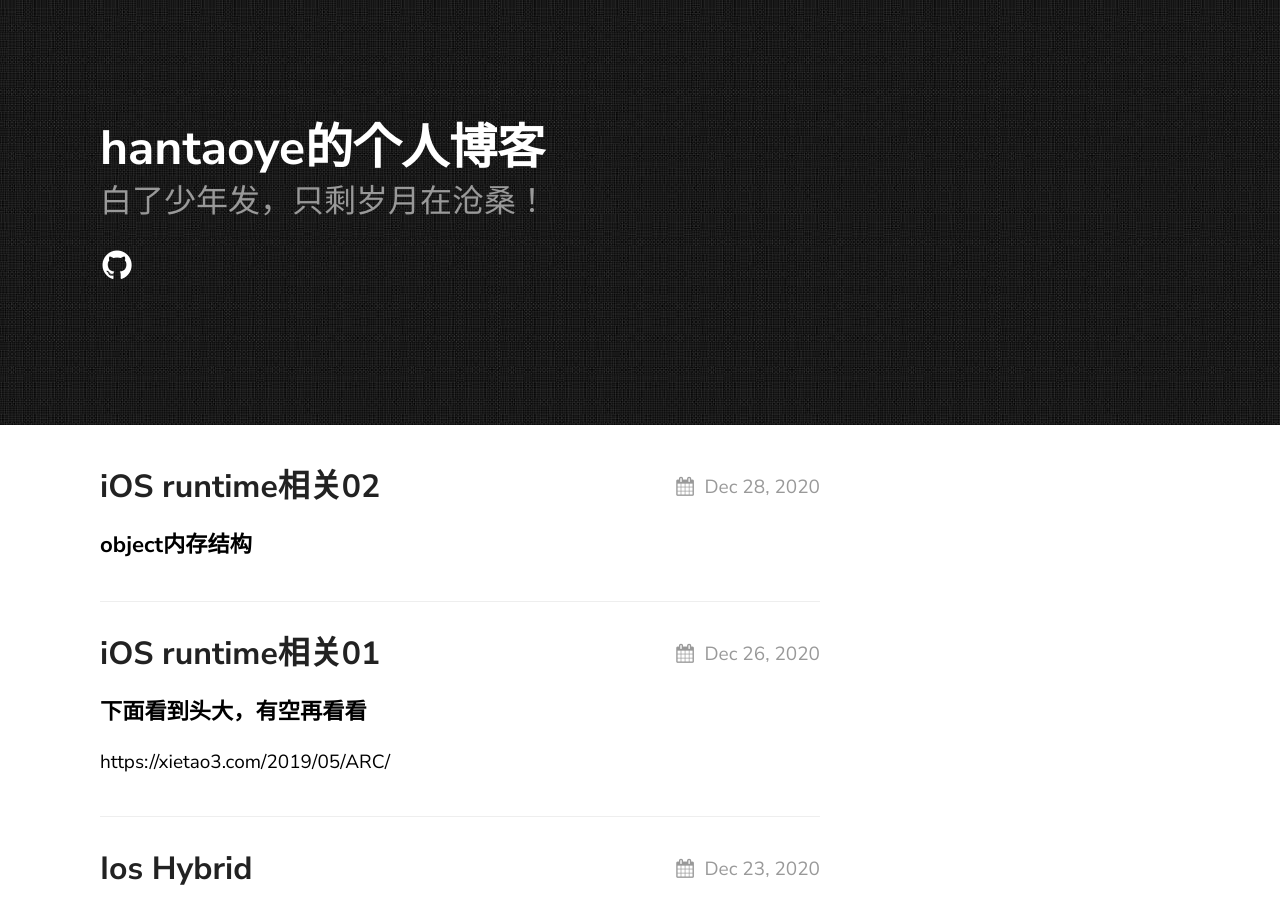
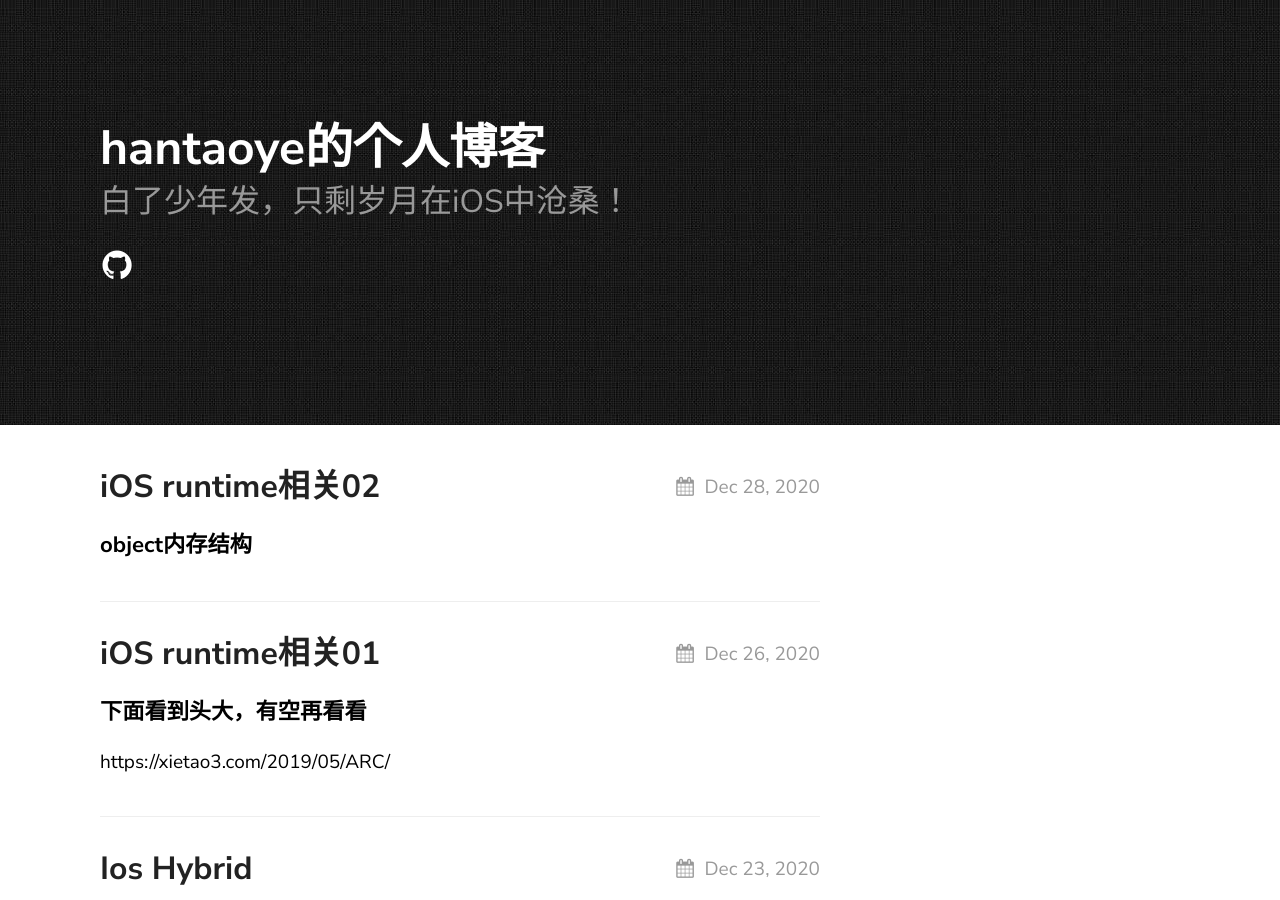
Before and after one commit to hantaoye/hantaoye.github.io, a Jekyll site: the page built from index.md, in a window 1280 px wide and 900 px high. Built offline with Jekyll 4.4.1, drawn with Linux system fonts in a browser that asks for light colours.

Commit message:
修改subtitle

```diff
--- a/_config.yml
+++ b/_config.yml
@@ -16,7 +16,7 @@ sass:
 permalink: /posts/:title/
 texture:
   title: hantaoye的个人博客
-  tagline: 白了少年发，只剩岁月在沧桑！
+  tagline: 白了少年发，只剩岁月在iOS中沧桑！
   date_format: "%b %-d, %Y"
   style: black
   showNav: false
```
